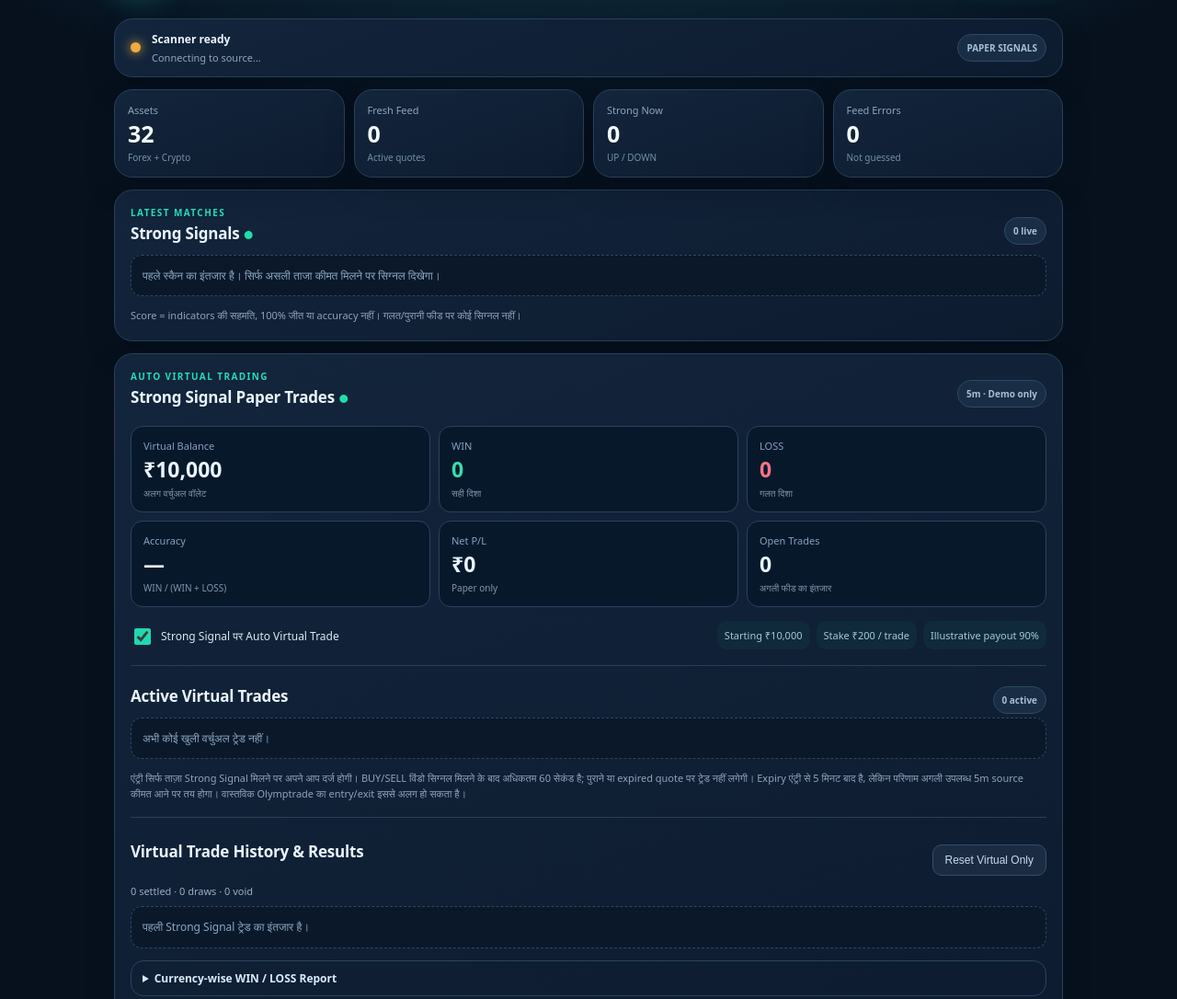
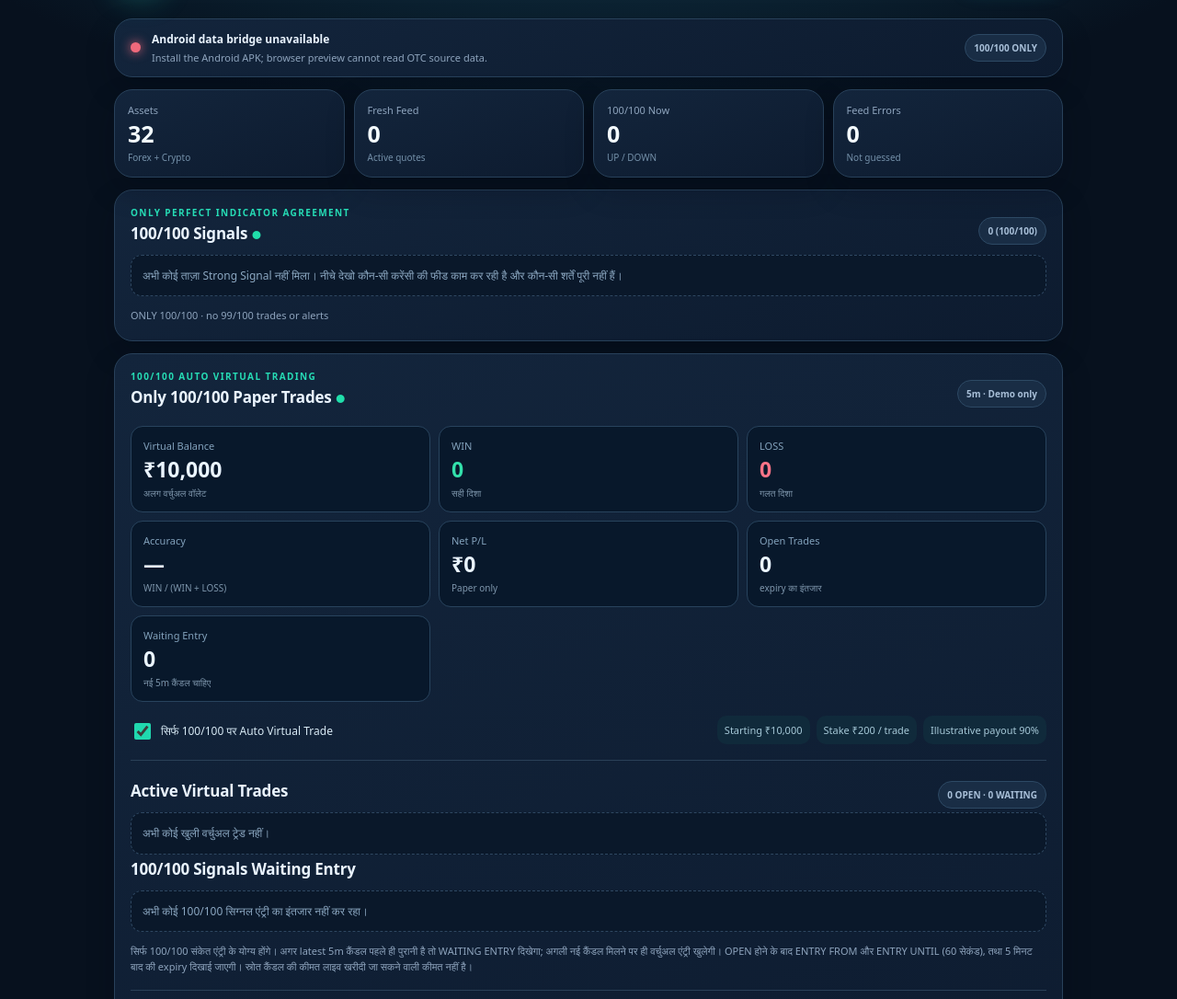
Before and after one commit to dwivedigaurav51-debug/Gaurav-data-save, a plain HTML site: page olymp-otc-multiscan/app/src/main/assets/index.html in a window 1280 px wide. Shown: the part 91-1177 px from the top of the page at 92% size. Drawn offline with Linux system fonts and the light colour scheme.

Commit message:
Show 100/100-only policy and pending fresh-candle entry queue in Multi Scanner V3

```diff
--- a/olymp-otc-multiscan/app/src/main/assets/index.html
+++ b/olymp-otc-multiscan/app/src/main/assets/index.html
@@ -4,7 +4,7 @@
  <meta charset="utf-8">
  <meta name="viewport" content="width=device-width,initial-scale=1,viewport-fit=cover">
  <meta name="theme-color" content="#07111e">
- <title>Envarg OTC Multi Scanner · Virtual V2</title>
+ <title>Envarg OTC Multi Scanner · 100 Score Only V3</title>
  <link rel="stylesheet" href="styles.css">
 </head>
 <body>
@@ -22,28 +22,28 @@
    <span id="scanDot" class="dot"></span>
    <div class="grow"><strong id="scanStatus">Scanner ready</strong>
     <small id="scanSub">Connecting to source…</small></div>
-   <span class="chip">PAPER SIGNALS</span>
+   <span class="chip">100/100 ONLY</span>
   </section>
 
   <section class="stats">
    <article class="stat card"><small>Assets</small><strong id="totalCount">32</strong><span>Forex + Crypto</span></article>
    <article class="stat card"><small>Fresh Feed</small><strong id="liveCount">0</strong><span>Active quotes</span></article>
-   <article class="stat card"><small>Strong Now</small><strong id="strongCount">0</strong><span>UP / DOWN</span></article>
+   <article class="stat card"><small>100/100 Now</small><strong id="strongCount">0</strong><span>UP / DOWN</span></article>
    <article class="stat card"><small>Feed Errors</small><strong id="errorCount">0</strong><span>Not guessed</span></article>
   </section>
 
   <section class="card hero">
-   <div class="sectionhead"><div><div class="eyebrow accent">LATEST MATCHES</div><h2>Strong Signals <span class="glow">●</span></h2></div>
+   <div class="sectionhead"><div><div class="eyebrow accent">ONLY PERFECT INDICATOR AGREEMENT</div><h2>100/100 Signals <span class="glow">●</span></h2></div>
     <span class="chip" id="strongBadge">0 live</span></div>
    <div id="strongSignals" class="stronglist">
     <p class="empty">पहले स्कैन का इंतजार है। सिर्फ असली ताजा कीमत मिलने पर सिग्नल दिखेगा।</p>
    </div>
-   <p class="note">Score = indicators की सहमति, 100% जीत या accuracy नहीं। गलत/पुरानी फीड पर कोई सिग्नल नहीं।</p>
+   <p id="scorePolicy" class="note">ONLY 100/100 · 99/100 या कम स्कोर पर न सिग्नल, न वर्चुअल ट्रेड, न नोटिफिकेशन। 100/100 इंडिकेटर स्कोर है, 100% accuracy नहीं।</p>
   </section>
 
   <section class="card paper">
    <div class="sectionhead">
-    <div><div class="eyebrow accent">AUTO VIRTUAL TRADING</div><h2>Strong Signal Paper Trades <span class="glow">●</span></h2></div>
+    <div><div class="eyebrow accent">100/100 AUTO VIRTUAL TRADING</div><h2>Only 100/100 Paper Trades <span class="glow">●</span></h2></div>
     <span class="chip">5m · Demo only</span>
    </div>
    <div class="paperstats">
@@ -52,16 +52,19 @@
     <article><small>LOSS</small><strong id="paperLosses" class="lose">0</strong><span>गलत दिशा</span></article>
     <article><small>Accuracy</small><strong id="paperAccuracy">—</strong><span>WIN / (WIN + LOSS)</span></article>
     <article><small>Net P/L</small><strong id="paperPnl">₹0</strong><span>Paper only</span></article>
-    <article><small>Open Trades</small><strong id="paperOpenCount">0</strong><span>अगली फीड का इंतजार</span></article>
+    <article><small>Open Trades</small><strong id="paperOpenCount">0</strong><span>expiry का इंतजार</span></article>
+    <article><small>Waiting Entry</small><strong id="paperArmedCount">0</strong><span>नई 5m कैंडल चाहिए</span></article>
    </div>
    <div class="papercontrols">
-    <label class="check"><input id="paperAuto" type="checkbox" checked> Strong Signal पर Auto Virtual Trade</label>
+    <label class="check"><input id="paperAuto" type="checkbox" checked> सिर्फ 100/100 पर Auto Virtual Trade</label>
     <div class="fixedstake"><span>Starting ₹10,000</span><span>Stake ₹200 / trade</span><span>Illustrative payout 90%</span></div>
    </div>
    <div class="divider"></div>
-   <div class="sectionhead"><h2>Active Virtual Trades</h2><span id="paperPending" class="chip">0 active</span></div>
+   <div class="sectionhead"><h2>Active Virtual Trades</h2><span id="paperPending" class="chip">0 OPEN · 0 WAITING</span></div>
    <div id="paperOpenList" class="papertrade-list"><p class="empty">अभी कोई खुली वर्चुअल ट्रेड नहीं।</p></div>
-   <p class="note">एंट्री सिर्फ ताज़ा Strong Signal मिलने पर अपने आप दर्ज होगी। BUY/SELL विंडो सिग्नल मिलने के बाद अधिकतम 60 सेकंड है; पुराने या expired quote पर ट्रेड नहीं लगेगी। Expiry एंट्री से 5 मिनट बाद है, लेकिन परिणाम अगली उपलब्ध 5m source कीमत आने पर तय होगा। वास्तविक Olymptrade का entry/exit इससे अलग हो सकता है।</p>
+   <div class="sectionhead"><h2>100/100 Signals Waiting Entry</h2></div>
+   <div id="paperArmedList" class="papertrade-list"><p class="empty">नई कैंडल का इंतजार कर रहे सिग्नल यहाँ आएँगे।</p></div>
+   <p class="note">सिर्फ 100/100 संकेत एंट्री के योग्य होंगे। अगर latest 5m कैंडल पहले ही पुरानी है तो WAITING ENTRY दिखेगा; अगली नई कैंडल मिलने पर ही वर्चुअल एंट्री खुलेगी। OPEN होने के बाद ENTRY FROM और ENTRY UNTIL (60 सेकंड), तथा 5 मिनट बाद की expiry दिखाई जाएगी। स्रोत कैंडल की कीमत लाइव खरीदी जा सकने वाली कीमत नहीं है।</p>
    <div class="divider"></div>
    <div class="sectionhead"><h2>Virtual Trade History &amp; Results</h2><button id="paperReset" class="secondary" type="button">Reset Virtual Only</button></div>
    <div id="paperTotals" class="paper-subline">0 settled · 0 draws · 0 void</div>
@@ -89,7 +92,7 @@
   </section>
 
   <details class="card history" open>
-   <summary><span><strong>Signal History</strong><small>जब भी नया Strong Signal बनता है, उसका नाम और समय सेव होता है</small></span><span class="chevron">⌄</span></summary>
+   <summary><span><strong>Signal History</strong><small>सिर्फ 100/100 पर सिग्नल हिस्ट्री बनेगी; पुराना V2 इतिहास अलग पहचाना जाएगा</small></span><span class="chevron">⌄</span></summary>
    <div id="signalHistory" class="historylist"><p class="empty">अभी कोई सिग्नल दर्ज नहीं है।</p></div>
    <button id="clearHistory" type="button" class="secondary">Clear Signal History</button>
   </details>
@@ -102,10 +105,10 @@
      <div><small>Next automatic scan</small><strong id="nextScan">—</strong></div>
      <div><small>5m candles needed</small><strong>At least 60</strong></div>
     </div>
-    <label class="check"><input id="alertToggle" type="checkbox" checked> Strong Signal पर फोन नोटिफिकेशन (ऐप खुली होने पर)</label>
+    <label class="check"><input id="alertToggle" type="checkbox" checked> सिर्फ 100/100 की Virtual Entry पर नोटिफिकेशन (ऐप खुली होने पर)</label>
     <p class="note">यह स्वतंत्र ऐप है, Olymptrade की आधिकारिक ऐप नहीं। एक सार्वजनिक वेबसाइट एंडपॉइंट से मिले डेटा का Olymptrade ट्रेडिंग टर्मिनल से मिलान सत्यापित नहीं है। डेटा न मिले तो Feed Error दिखेगा। ऐप बंद होने पर स्कैन/नोटिफिकेशन नहीं चलेंगे।</p>
   </section>
-  <footer>Envarg OTC Multi Scanner v2.0 · Virtual Trades · No login · Paper signals only · Not investment advice</footer>
+  <footer>Envarg OTC Multi Scanner v3.0 · 100/100 only · No login · Paper signals only · Not investment advice</footer>
  </main>
  <script src="paper.js"></script>
  <script src="app.js"></script>
```
